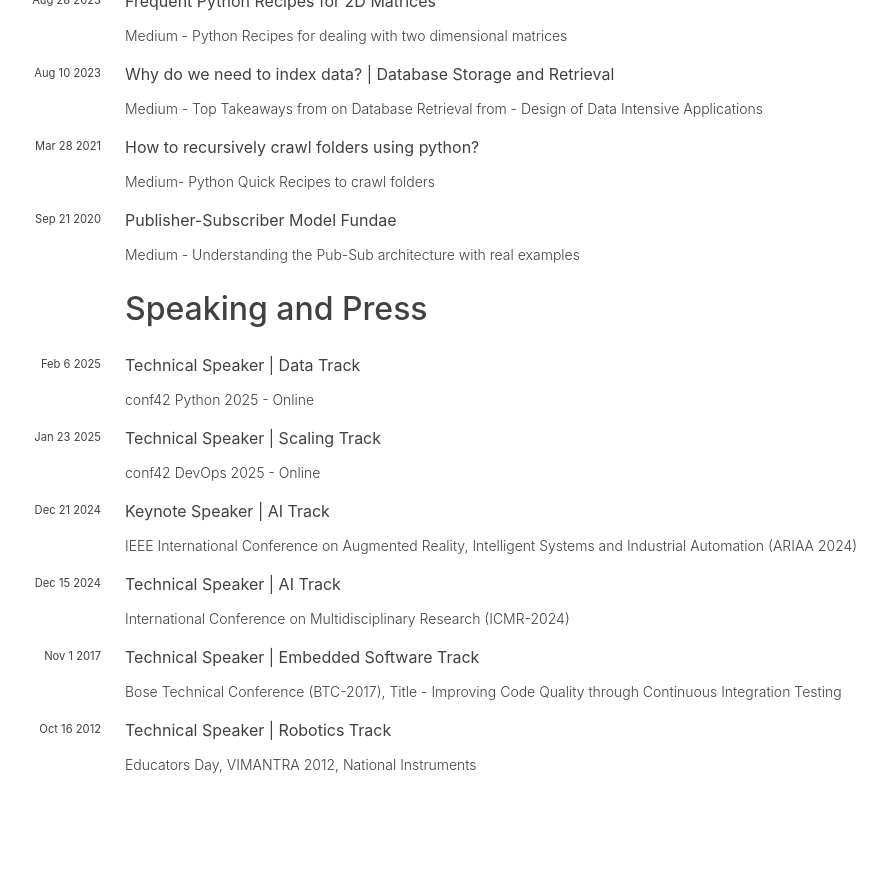
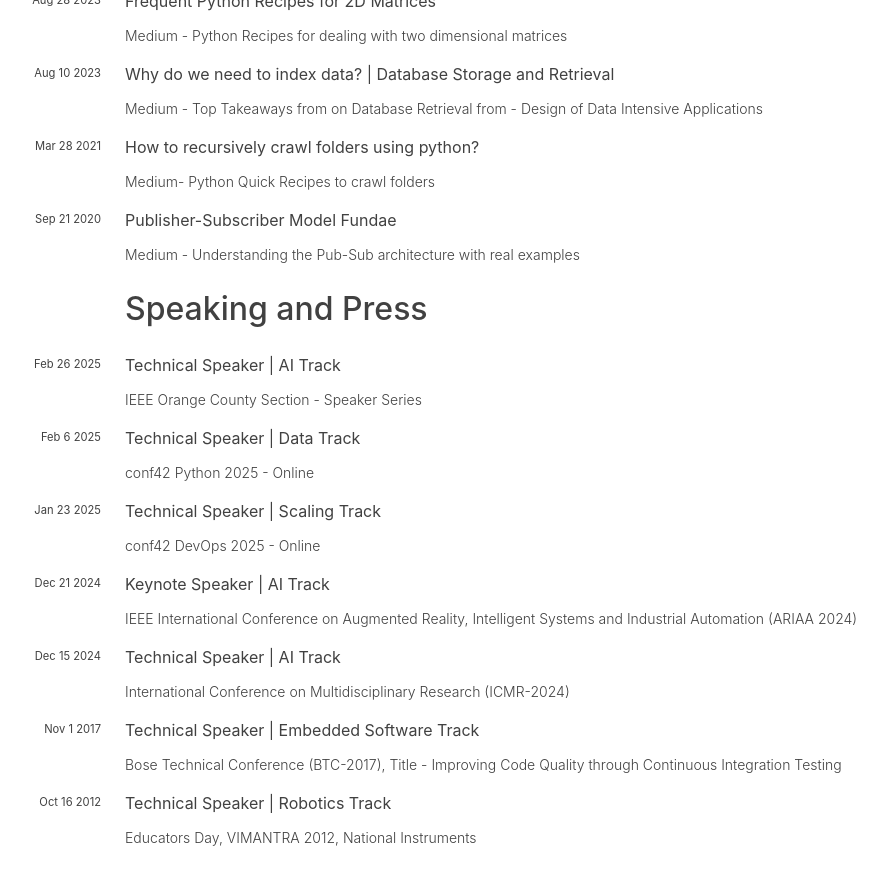
Before and after one commit to hariharanragothaman/hariharanragothaman.github.io, a Jekyll site: the page built from cv.md, in a window 1280 px wide and 900 px high, scrolled down 4904 px. Shown: the top 885 px of the window, without its empty margins (207-1094 px from the left). Built offline with Jekyll 4.4.1, drawn with Linux system fonts in a browser that asks for light colours; nearby versions of some CDN libraries; some web fonts are replaced; before the commit the page ends 5731 px from its top, so only the background shows below that.

Commit message:
Polishes and Updates

```diff
--- a/_data/press.yaml
+++ b/_data/press.yaml
@@ -1,3 +1,10 @@
+- title: Technical Speaker | AI Track
+  month: Feb 26
+  year: 2025
+  publisher:
+    - url:
+      name: IEEE Orange County Section - Speaker Series
+
 - title: Technical Speaker | Data Track
   month: Feb 6
   year: 2025
```
